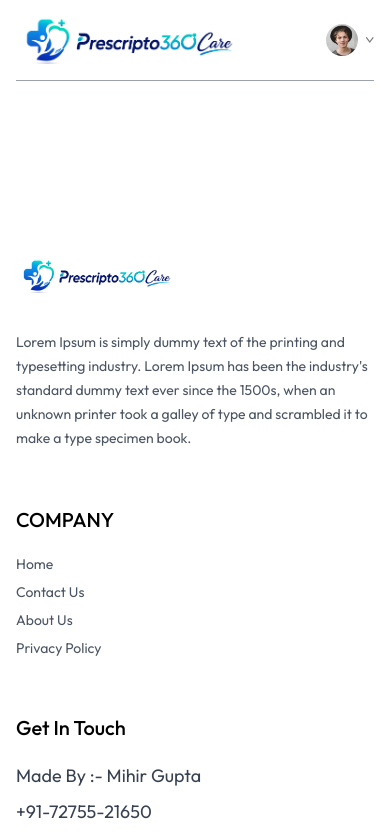
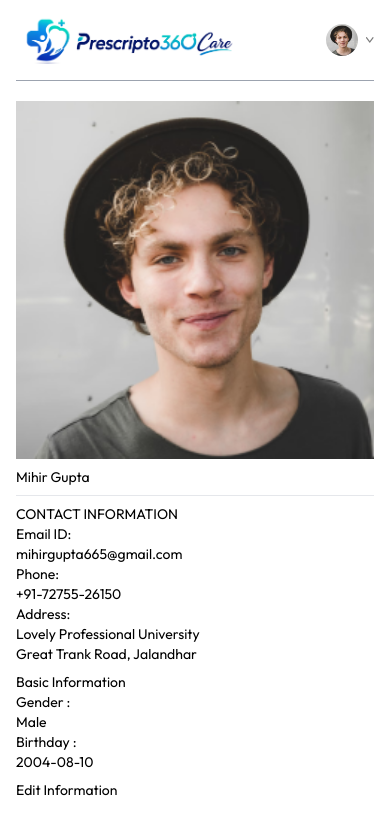
Before and after one commit to mihirgupta665/Prescripto_Care_360, a React (Vite) app in the folder frontend/: page /my-profile in a window 390 px wide. Shown: the top 839 px of the page. Built offline with nearby package versions, Linux system fonts and the light colour scheme.

Commit message:
signup and login page made fully responsive and styled

```diff
--- a/frontend/src/pages/MyProfile.jsx
+++ b/frontend/src/pages/MyProfile.jsx
@@ -1,8 +1,92 @@
-import React from "react"
+import React, { useState } from "react"
+import { assets } from "../assets/assets"
 
 const MyProfile = () => {
+
+    const [userData, setUserData] = useState({
+        name: "Mihir Gupta",
+        image: assets.profile_pic,
+        email: "mihirgupta665@gmail.com",
+        phone: "+91-72755-26150",
+        address: {
+            line1: "Lovely Professional University",
+            line2: "Great Trank Road, Jalandhar",
+        },
+        gender: "Male",
+        dob: "2004-08-10"
+    })
+
+    const [isEdit, setIsEdit] = useState(false)
+
     return (
-        <div>
+        <div className="max-w-lg flex flex-col gap-2 text-sm">
+
+            <img src={userData.image} alt="" />
+
+            {
+                isEdit
+                    ? <input type="text" value={userData.name} onChange={e => setUserData(prev => ({ ...prev, name: e.target.value }))} />
+                    : <p>{userData.name}</p>
+            }
+
+            <hr />
+            <div>
+                <p>CONTACT INFORMATION</p>
+                <div>
+                    <p>Email ID: </p>
+                    <p>{userData.email}</p>
+
+                    <p>Phone: </p>
+                    {
+                        isEdit
+                            ? <input type="text" value={userData.phone} onChange={e => setUserData(prev => ({ ...prev, phone: e.target.value }))} />
+                            : <p>{userData.phone}</p>
+                    }
+
+                    <p>Address: </p>
+                    {
+                        isEdit
+                            ? <p>
+                                <input type="text" value={userData.address.line1} onChange={e => setUserData(prev => ({ ...prev, address: { ...prev.address, line1: e.target.value } }))} />
+                                <br />
+                                <input type="text" value={userData.address.line2} onChange={e => setUserData(prev => ({ ...prev, address: { ...prev.address, line2: e.target.value } }))} />
+                            </p>
+                            : <p>
+                                {userData.address.line1}
+                                <br />
+                                {userData.address.line2}
+                            </p>
+                    }
+                </div>
+            </div>
+            <div>
+                <p>Basic Information</p>
+                <div>
+                    <p>Gender : </p>
+                    {
+                        isEdit
+                            ? <select value={userData.gender} onChange={(e) => setUserData(prev => ({ ...prev, gender: e.target.value }))}>
+                                <option value="Male">Male</option>
+                                <option value="Female">Female</option>
+                            </select>
+                            : <p>{userData.gender}</p>
+                    }
+                    <p>Birthday : </p>
+                    {
+                        isEdit
+                            ? <input type="date" value={userData.dob} onChange={e => setUserData(prev => ({...prev, dob: e.target.value }))} />
+                            : <p>{userData.dob}</p>
+                    }
+                </div>
+            </div>
+
+            <div>
+                {
+                    isEdit
+                    ? <button onClick={() => setIsEdit(false)}>Save Information</button>
+                    : <button onClick={() => setIsEdit(true)}>Edit Information</button>
+                }
+            </div>
 
         </div>
     )
```
